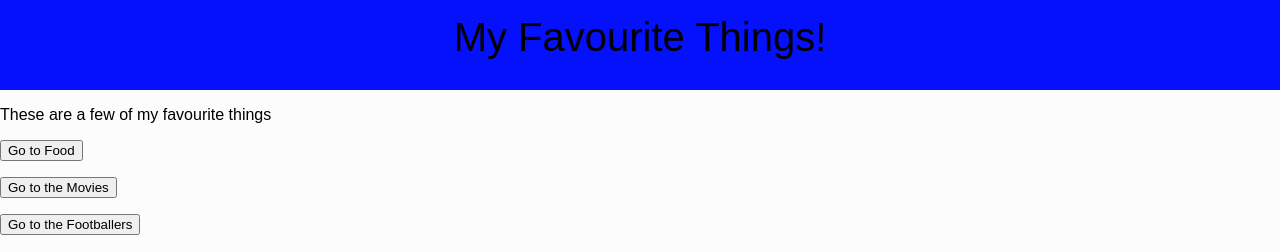
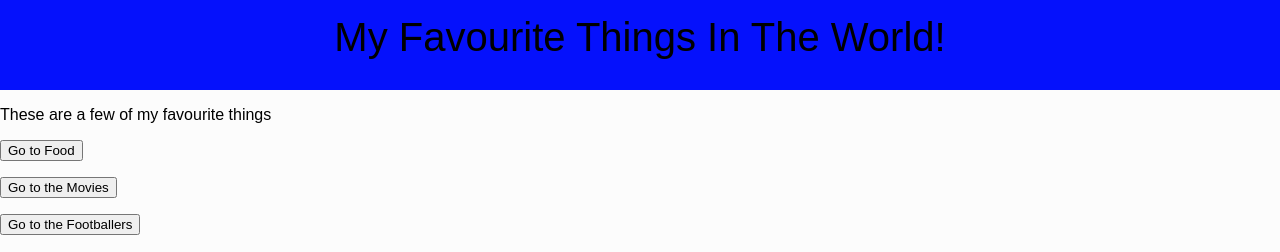
Before and after one commit to Jbrooks76/Readme.md, a plain HTML site: page Page2.html in a window 1280 px wide. Shown: the top 252 px of the page. Drawn offline with Linux system fonts and the light colour scheme.

Commit message:
Update Page2.html Title change

```diff
--- a/Page2.html
+++ b/Page2.html
@@ -28,7 +28,7 @@
 	</style>
 	</head>
 
-<div id="Header" class="std">My Favourite Things!</div>
+<div id="Header" class="std">My Favourite Things In The World!</div>
 
     <p>These are a few of my favourite things</p>
     <p><input type="button" onclick="location.href='index.html';" value="Go to Food" /><p>
```
